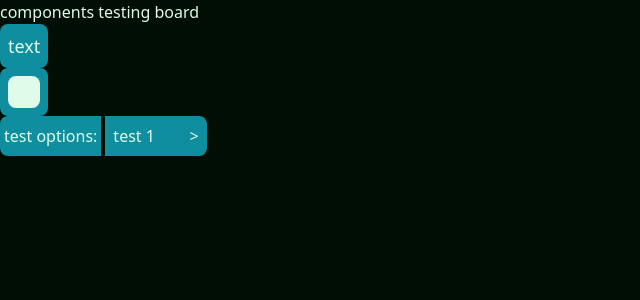
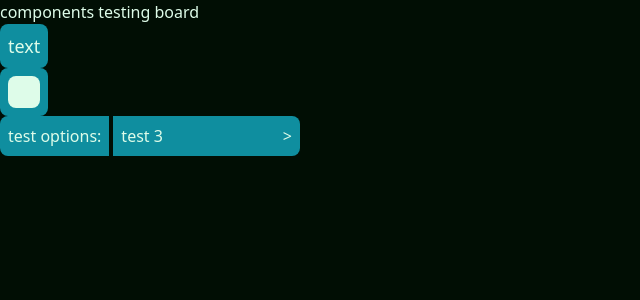
Before and after one commit to LunarShadow01/WorldWeaverDst, a React (Vite) app in the folder world-weaver/: page / in a window 1280 px wide. Shown: the top 300 px of the page, without its empty margins (0-640 px from the left). Built offline with nearby package versions, Linux system fonts and the light colour scheme.

Commit message:
SelectField improvements
select field will match the width
of the longest option label given
so that all labels can fit in the drop down
menu nicely

this might be subject to change but it looks
better for now

```diff
--- a/world-weaver/src/components/SelectField.jsx
+++ b/world-weaver/src/components/SelectField.jsx
@@ -8,6 +8,23 @@ import React, { useCallback, useEffect, useMemo, useState } from 'react'
  * @returns {React.JSX.Element}
  */
 export default function SelectField({options=[], label="undefined", setValue=null}) {
+  /**@type {String} */
+  const longest_memo = useMemo(() => {
+    /**@type {String} */
+    let longest_label = ""
+    if (options.length > 0) {
+      longest_label = options[0].label
+    }
+
+    for (const option of options) {
+      if (option.label.length > longest_label.length) {
+        longest_label = option.label
+      }
+    }
+
+    return longest_label
+  }, [options])
+
   const selected_memo = useMemo(() => {
     let selected_opt = {label: "", value: -1}
     if (options.length > 0) {
@@ -16,7 +33,7 @@ export default function SelectField({options=[], label="undefined", setValue=nul
 
     for (const i in options) {
       let option = options[i]
-      if ("selected" in option) {
+      if ("selected" in option && option.selected) {
         selected_opt = option
         break
       }
@@ -39,19 +56,23 @@ export default function SelectField({options=[], label="undefined", setValue=nul
 
   return (
     <div className='flex justify-center items-start w-fit'>
-      <div className='grid grid-cols-2 justify-center items-center gap-1'>
-        <label className='h-full text-text bg-secondary p-1 rounded-l-lg
+      <div className='flex justify-center items-center gap-1'>
+        <label className='h-full text-text bg-secondary p-2 rounded-l-lg
         flex items-center justify-center'>{label}:</label>
         <div className='flex h-full rounded-r-lg bg-secondary
           text-text p-2 relative'
           onClick={() => {setIsOpen(!is_open)}}>
           <div className='flex justify-between items-center w-full gap-x-2'>
-            <div>{cur_label}</div>
+            <div className='grid grid-cols-1 grid-rows-1 items-center justify-center'>
+              <div className='opacity-0 col-start-1 row-start-1'>{longest_memo}</div>
+              <div className='col-start-1 row-start-1'>{cur_label}</div>
+            </div>
             <div className={`${is_open ? "rotate-90" : ""} transition-all duration-150`}>
               {">"}
             </div>
           </div>
-          <div className={`${is_open ? "" : "hidden"} absolute top-0 left-0 translate-y-1/3 w-full h-fit bg-secondary rounded-lg`}>
+          <div className={`${is_open ? "" : "hidden"} absolute top-0 left-0 translate-y-1/3
+            w-full h-fit bg-secondary rounded-lg`}>
             <div className='flex flex-col grow w-full justify-start items-center gap-2 p-2'>
               {options.map((elm, i) => {
                 return (
--- a/world-weaver/src/pages/Components.jsx
+++ b/world-weaver/src/pages/Components.jsx
@@ -10,7 +10,7 @@ export default function Components() {
       <Button><div className='w-8 aspect-square bg-text rounded-lg'></div></Button>
       <SelectField label='test options' options={[
           {label: "test 1", value: 0, selected: false},
-          {label: "test 2", value: 1, selected: undefined},
+          {label: "test 2 with extra text", value: 1, selected: undefined},
           {label: "test 3", value: 2, selected: true},
           {label: "test 4", value: 3},
         ]}></SelectField>
```
